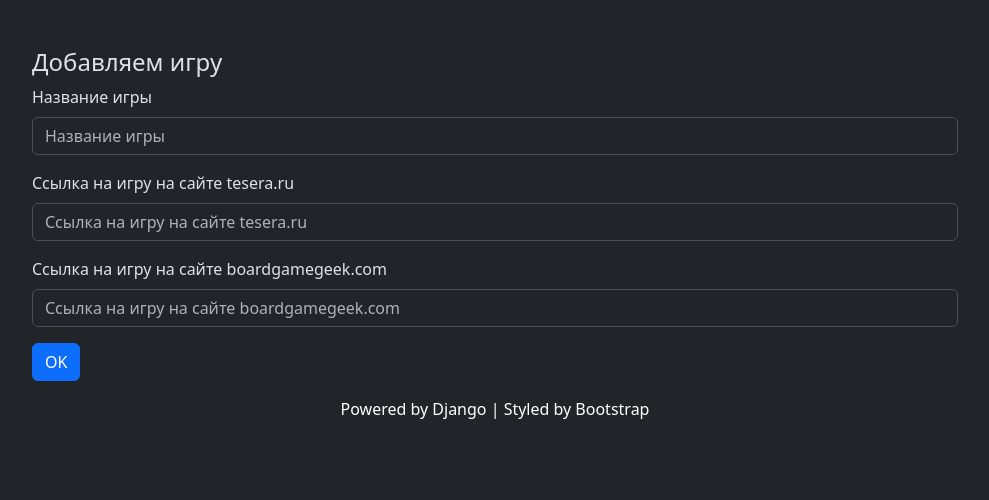
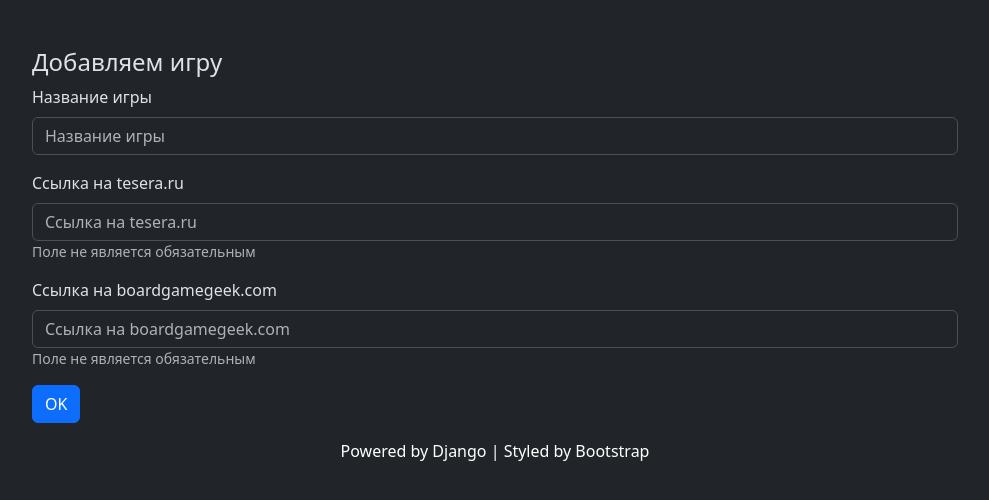
Before and after one commit to Sig42/playmate, a Django app: page /main_app/game/create/ in a window 1280 px wide. Shown: the part 72-572 px from the top of the page, without its empty margins (145-1134 px from the left). Run offline with Django 5.2, Linux system fonts and the light colour scheme; the visitor is signed in with stand-in values (Sample User, id 1); some libraries are stand-ins or nearby versions.

Commit message:
some changes in info.html and forms

```diff
--- a/Playmate/settings.py
+++ b/Playmate/settings.py
@@ -125,6 +125,7 @@ USE_TZ = True
 # https://docs.djangoproject.com/en/6.0/howto/static-files/
 
 STATIC_URL = 'static/'
+STATIC_ROOT = BASE_DIR / "static"
 
 LOGIN_URL = '/accounts/login/'
 LOGIN_REDIRECT_URL = '/'
--- a/accounts/forms.py
+++ b/accounts/forms.py
@@ -5,7 +5,8 @@ from django.contrib.auth.forms import UserCreationForm
 
 class SignUpForm(UserCreationForm):
     first_name = forms.CharField(label='Контакты',
-                                 help_text='Укажите номер телефона или '
+                                 required=False,
+                                 help_text='Поле не является обязательным. Укажите номер телефона или '
                                      'имя в мессенджере (например telegram: @nick_name)',
                                  max_length=200)
     email = forms.EmailField(help_text='Почта потребуется, если Вы забудете пароль',
--- a/main_app/forms.py
+++ b/main_app/forms.py
@@ -9,6 +9,13 @@ class BoardGameForm(forms.ModelForm):
                   'url_tesera',
                   'url_bgg']
 
+    url_tesera = forms.URLField(label='Ссылка на tesera.ru',
+                                help_text='Поле не является обязательным',
+                                required=False)
+    url_bgg = forms.URLField(label='Ссылка на boardgamegeek.com',
+                             help_text='Поле не является обязательным',
+                             required=False)
+
     def clean_url_tesera(self):
         data = self.cleaned_data['url_tesera']
         if data and not data.startswith('https://tesera.ru'):
@@ -18,7 +25,7 @@ class BoardGameForm(forms.ModelForm):
     def clean_url_bgg(self):
         data = self.cleaned_data['url_bgg']
         if data and not data.startswith('https://boardgamegeek.com/'):
-            raise forms.ValidationError('Ссылка на boardgamegeeks должна начинаться с "https://boardgamegeek.com/"')
+            raise forms.ValidationError('Ссылка на boardgamegeek должна начинаться с "https://boardgamegeek.com/"')
         return data
 
 
--- a/templates/main_app/info.html
+++ b/templates/main_app/info.html
@@ -14,7 +14,7 @@
     <h4>Это любительский, некоммерческий проект.</h4>
     <p>Проект является любительским, потому что я не являюсь профессиональным разработчиком.<br>
         Поэтому чат здесь - архаичный кусок г..на. И если что-то поломается - не подгорайте, просто напишите мне
-        в телегу (@nobusy-club). Если я буду в силах, я починю &#128517;</p>
+        в телегу (@nobusy_club). Если я буду в силах, я починю &#128517;</p>
     <p>По этой же причине на этом сайте нет картинок (возможности добавить аватарку или изображение для игры).
         Хостинг я оплачиваю сам. Картинки занимают место, если их много накидать, придется оплачивать
         дополнительное пространство. Думаю, что отсутствие картинок не критично. Но Вы, конечно, не обязаны
```
Also changed, not shown: 1 other file.
